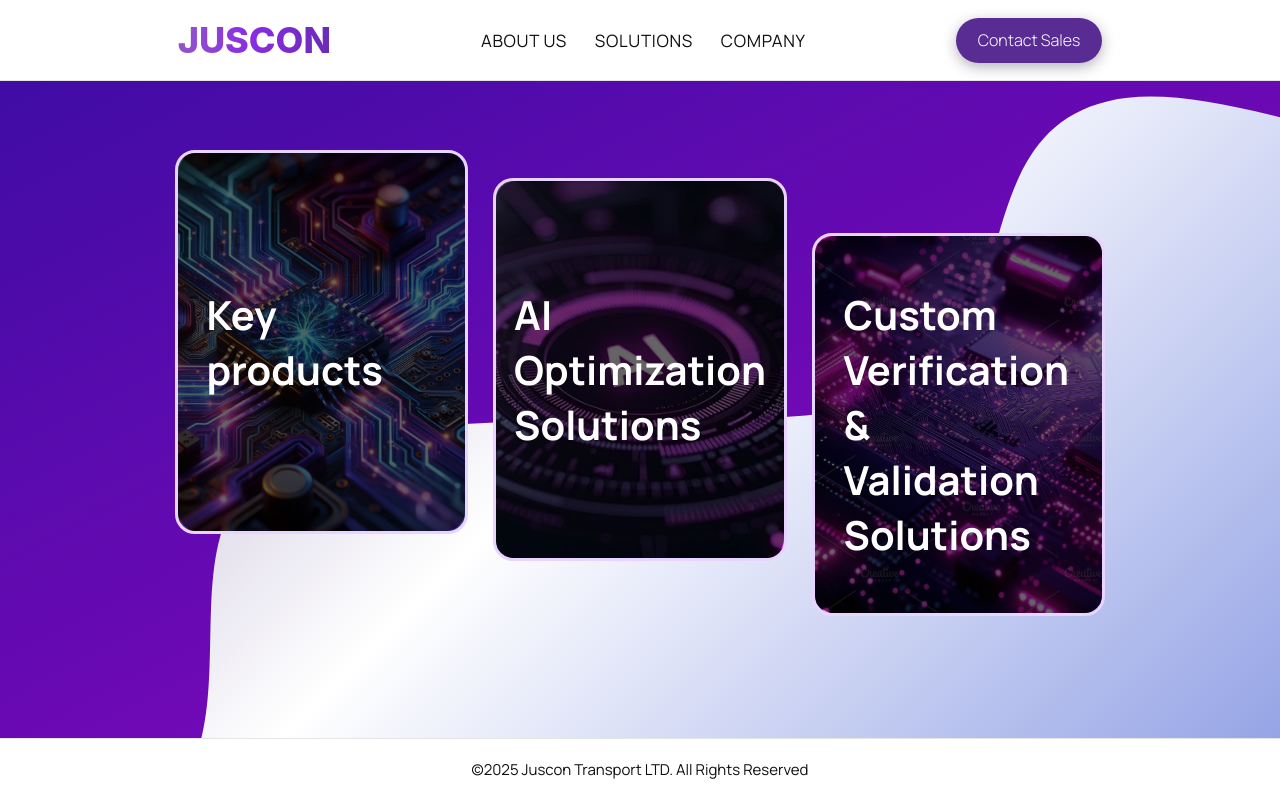
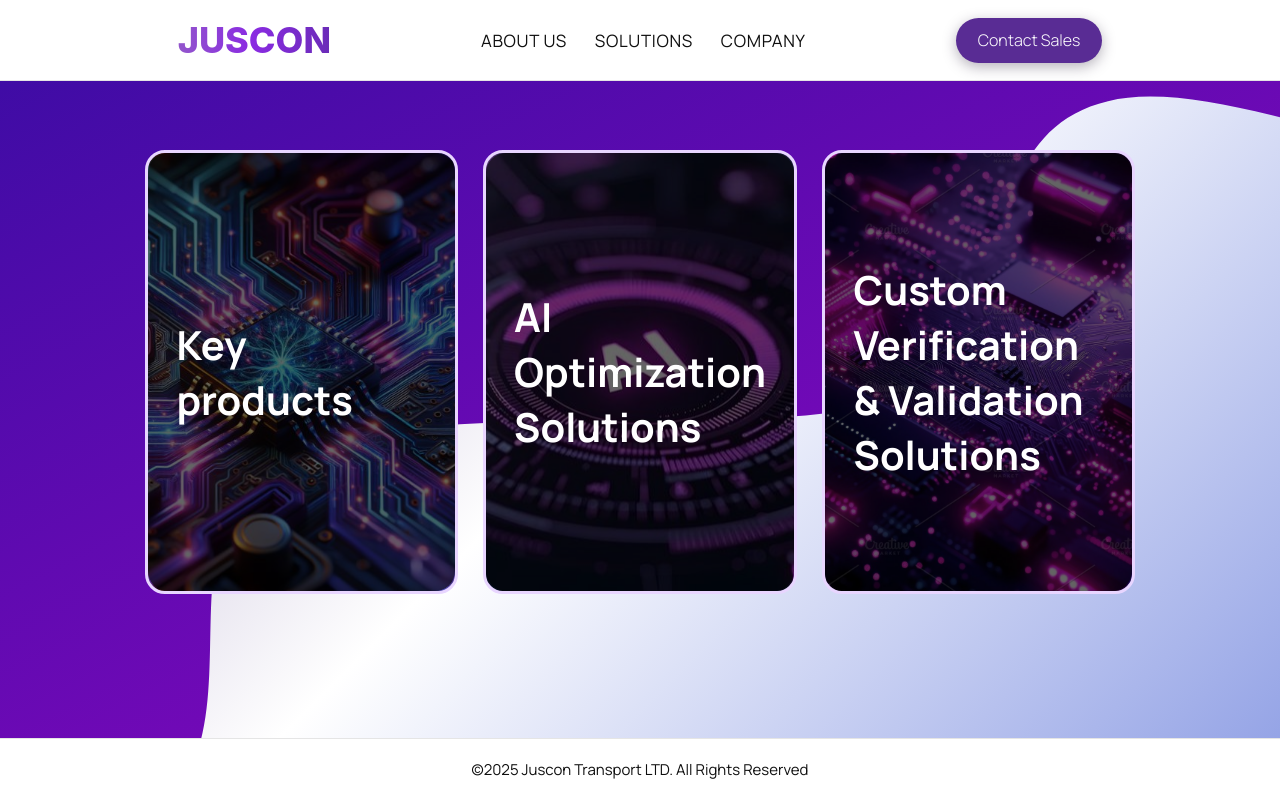
Before and after one commit to blyaka/Juscon-Transport-LTD, a Django app: page /solutions/ in a window 1280 px wide. Run offline with Django 4.2, Linux system fonts and the light colour scheme; some web fonts are replaced.

Commit message:
solution not all_2

```diff
--- a/app/static/css/solutions.css
+++ b/app/static/css/solutions.css
@@ -9,14 +9,14 @@
 .card-container {
     display: flex;
     justify-content: center;
-    align-items: baseline;
+    align-items: center;
     gap: 25px;
     margin: 110px auto;
 }
 
 .card2 {
-    width: 230px;
-    height: 320px;
+    width: 250px;
+    height: 380px;
     border-radius: 20px;
     background: #e4b0fba8;
     position: relative;
```
Also changed, not shown: app/static/css/style.css (line endings or trailing spaces).
